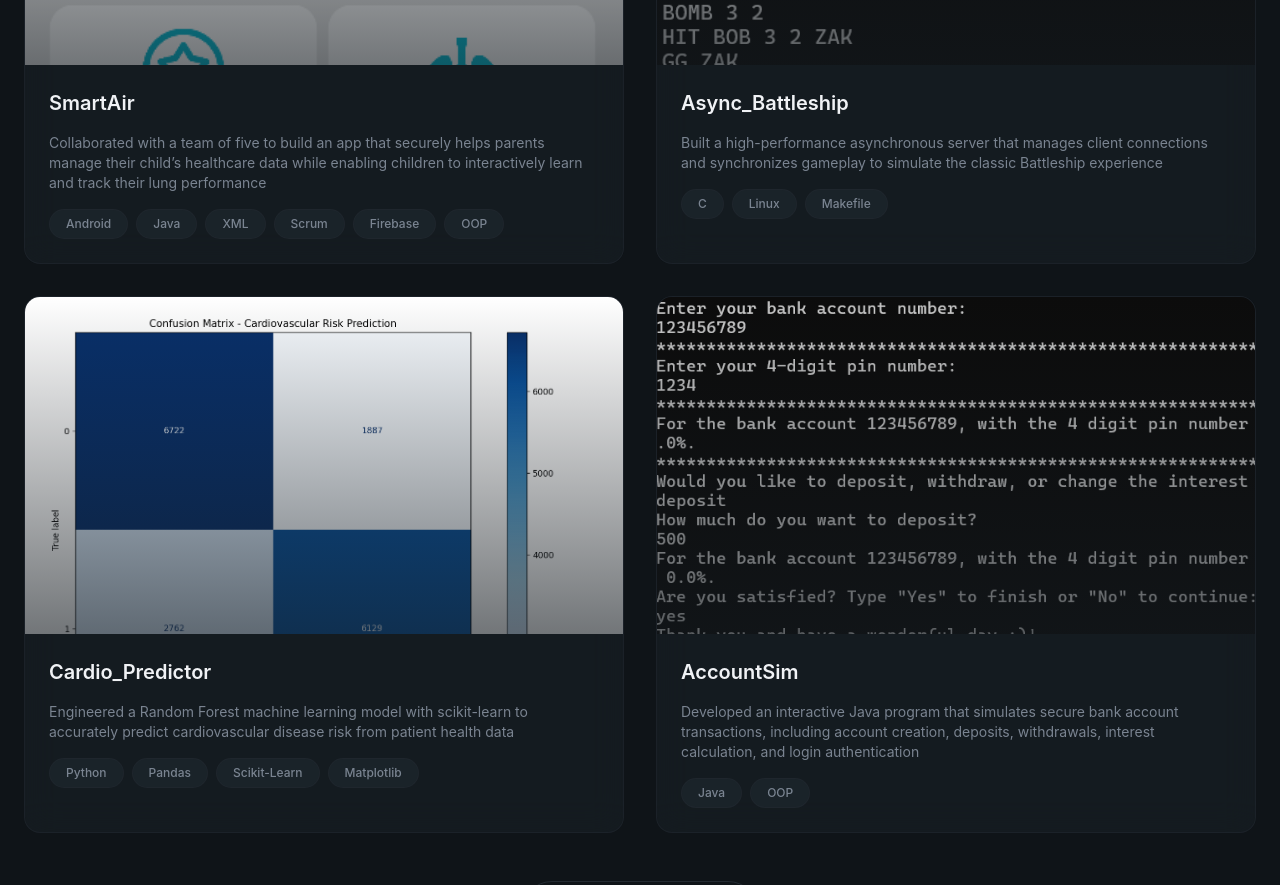
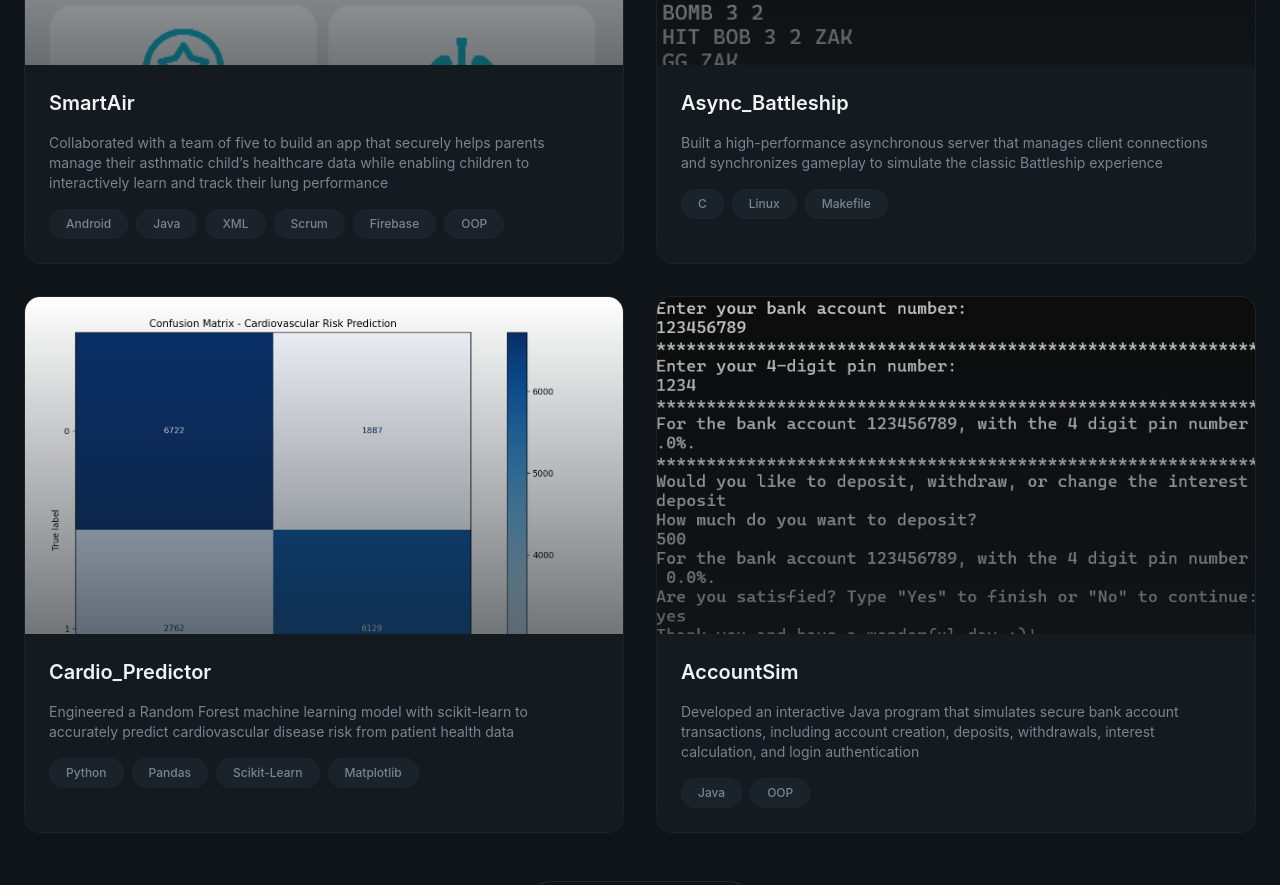
Before and after one commit to ZakariyaArale/Zakariya-Website, a React (Vite) app: page / in a window 1280 px wide. Shown: the part 1400-2285 px from the top of the page. Built offline with nearby package versions, Linux system fonts and the light colour scheme.

Commit message:
fix: update project text for more professionalism

```diff
--- a/src/sections/Projects.jsx
+++ b/src/sections/Projects.jsx
@@ -5,7 +5,7 @@ const projects = [
   {
     title: "SmartAir",
     description:
-      "Collaborated with a team of five to build an app that securely helps parents manage their child’s healthcare data while enabling children to interactively learn and track their lung performance",
+      "Collaborated with a team of five to build an app that securely helps parents manage their asthmatic child’s healthcare data while enabling children to interactively learn and track their lung performance",
     image: `${import.meta.env.BASE_URL}projects/project1.png`,
     tags: ["Android", "Java", "XML", "Scrum", "Firebase", "OOP"],
     link: "https://github.com/ZakariyaArale/SmartAir",
```
